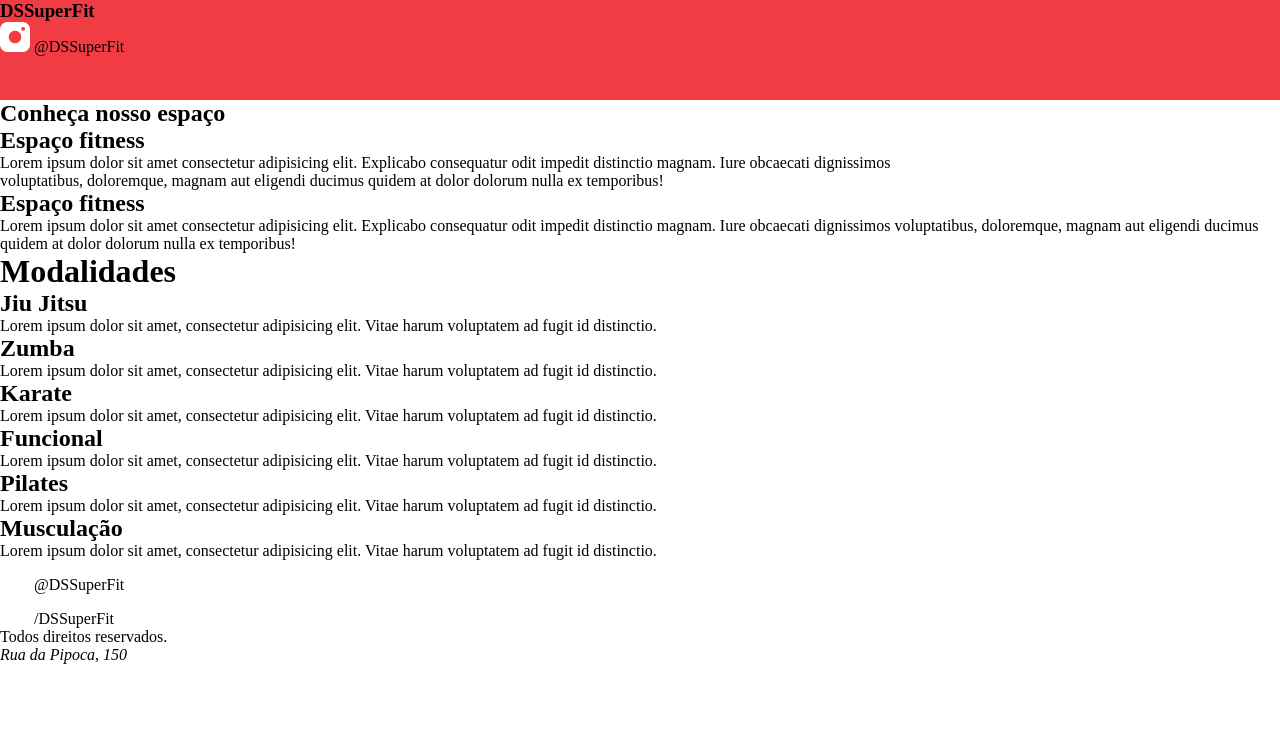
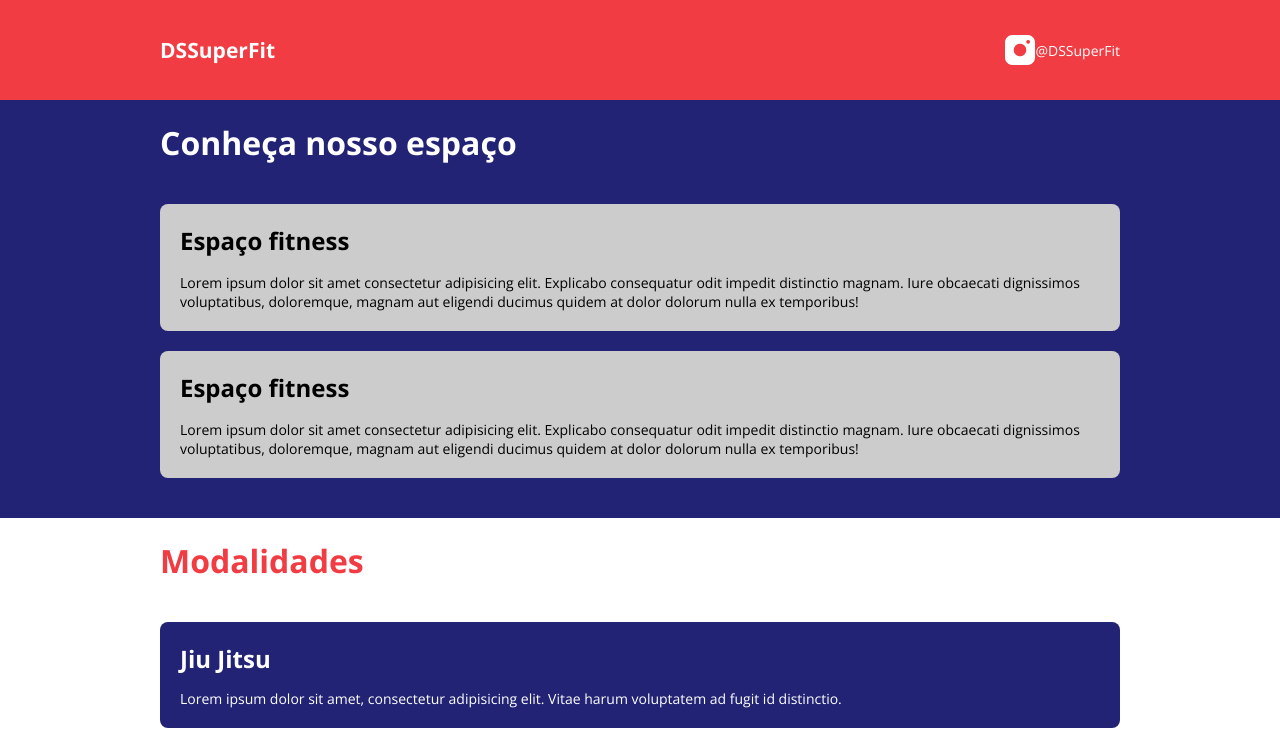
Before and after one commit to eldiocastilho/ds-desafio-css, a plain HTML site: page index.html in a window 1280 px wide. Shown: the top 745 px of the page. Drawn offline with nearby package versions, Linux system fonts and the light colour scheme.

Commit message:
Update CSS

```diff
--- a/index.html
+++ b/index.html
@@ -9,7 +9,7 @@
   </head>
   <body>
     <header>
-      <nav class="container">
+      <nav class="container nav-content">
         <h3>DSSuperFit</h3>
         <div>
           <img src="img/image 1.png" alt="Imagem1" />
@@ -21,47 +21,49 @@
       <section id="our-space">
         <div class="container">
           <h1>Conheça nosso espaço</h3>
-          <div>
+          <div class="our-space-card">
             <h2>Espaço fitness</h2>
             <p>Lorem ipsum dolor sit amet consectetur adipisicing elit. Explicabo consequatur odit impedit distinctio magnam. Iure obcaecati dignissimos voluptatibus, doloremque, magnam aut eligendi ducimus quidem at dolor dolorum nulla ex temporibus!</p>
           </div>
-        </div>
-        <div>
+          <div class="our-space-card">
             <h2>Espaço fitness</h2>
             <p>Lorem ipsum dolor sit amet consectetur adipisicing elit. Explicabo consequatur odit impedit distinctio magnam. Iure obcaecati dignissimos voluptatibus, doloremque, magnam aut eligendi ducimus quidem at dolor dolorum nulla ex temporibus!</p>
           </div>
         </div>
       </section>
-      <section id="modalities"></section>
+      <section id="modalities">
         <div class="container">
             <h1>Modalidades</h1>
-        <div>
+                <div class="modalities-card">
                 <h2>Jiu Jitsu</h2>
                 <p>Lorem ipsum dolor sit amet, consectetur adipisicing elit. Vitae harum voluptatem ad fugit id distinctio.</p>
             </div>
-        <div>
+            <div class="modalities-card">
                 <h2>Zumba</h2>
                 <p>Lorem ipsum dolor sit amet, consectetur adipisicing elit. Vitae harum voluptatem ad fugit id distinctio.</p>
             </div>
-        <div>
+            <div class="modalities-card">
                 <h2>Karate</h2>
                 <p>Lorem ipsum dolor sit amet, consectetur adipisicing elit. Vitae harum voluptatem ad fugit id distinctio.</p>
             </div>
-        <div>
+            <div class="modalities-card">
                 <h2>Funcional</h2>
                 <p>Lorem ipsum dolor sit amet, consectetur adipisicing elit. Vitae harum voluptatem ad fugit id distinctio.</p>
             </div>
-        <div>
+            <div class="modalities-card">
                 <h2>Pilates</h2>
                 <p>Lorem ipsum dolor sit amet, consectetur adipisicing elit. Vitae harum voluptatem ad fugit id distinctio.</p>
             </div>
-        <div>
+            <div class="modalities-card">
                 <h2>Musculação</h2>
                 <p>Lorem ipsum dolor sit amet, consectetur adipisicing elit. Vitae harum voluptatem ad fugit id distinctio.</p>
             </div>
           </div>
+      </section>
+
     </main>
     <footer>
+        <div class="container-footer-content">
             <div>
                 <img src="img/image 1.png" alt="Imagem1" />
                 <a href="#">@DSSuperFit</a>
@@ -72,6 +74,8 @@
             </div>
             <p>Todos direitos reservados.</p>
             <address>Rua da Pipoca, 150</address>
+        </div>
+
     </footer>
   </body>
 </html>
--- a/styles.css
+++ b/styles.css
@@ -1,22 +1,24 @@
-
+@import url("https://fonts.googleapis.com/css2?family=Open+Sans:wght@400;700&family=Poppins:wght@400;700&display=swap");
 
 :root {
   --bg-color-red: #f03c42;
   --bg-color-blue: #222374;
-    --bg-color-grey: #CCCCCC;
-    --bg-color-white:  #FFFFFF;
-    --bg-color-black: #00000
-
+  --bg-color-grey: #cccccc;
+  --bg-color-white: #ffffff;
+  --bg-color-black: #00000;
 }
 
-*{
+* {
   margin: 0;
   padding: 0;
+  box-sizing: border-box;
+  font-family: Open Sans, sans-serif;
 }
 
 .container {
   width: 100%;
   max-width: 960px;
+  margin: auto;
 }
 
 header {
@@ -24,7 +26,82 @@ header {
   height: 100px;
   display: flex;
 }
-a, a:hover {
+a,
+a:hover {
   color: unset;
   text-decoration: none;
 }
+.nav-content {
+  display: flex;
+  justify-content: space-between;
+  font-size: 18px;
+  color: var(--bg-color-white);
+}
+.nav-content div {
+  display: flex;
+  align-items: center;
+  font-size: 14px;
+
+}
+.nav-content a {
+    margin: 20x;
+}
+#our-space {
+  display: flex;
+  height: 418px;
+  background-color: var(--bg-color-blue);
+}
+.our-space-card {
+  display: flex;
+  background-color: var(--bg-color-grey);
+  width: 960px;
+  height: 127px;
+  border-radius: 8px;
+  margin: 20px 0px 20px 0px;
+  flex-direction: column;
+  justify-content: space-between;
+  padding: 20px;
+}
+#our-space H1 {
+  font-size: 32px;
+  color: var(--bg-color-white);
+  margin: 0px 0px 20px 0px;
+  padding-bottom: 20px;
+}
+#our-space p {
+  font-size: 14px;
+}
+
+#modalities {
+    display: flex;
+height: 880px;
+    background-color: var(--bg-color-white);
+}
+.modalities-card {
+    display: flex;
+    background-color: var(--bg-color-blue);
+    width: 960px;
+    height: 106px;
+    border-radius: 8px;
+    margin: 20px 0px 20px 0px;
+    flex-direction: column;
+    justify-content: space-between;
+    padding: 20px;
+    color: var(--bg-color-white);
+}
+#modalities H1 {
+    font-size: 32px;
+    color: var(--bg-color-red);
+    margin: 0px 0px 20px 0px;
+    padding-bottom: 20px;
+  }
+#modalities p {
+    font-size: 14px;
+}
+footer {
+    height: 262px;
+    display: flex;
+    color: var(--bg-color-red);
+    background-color: var(--bg-color-black);
+
+}
```
Lines whose indentation alone changed are shown as unchanged.
